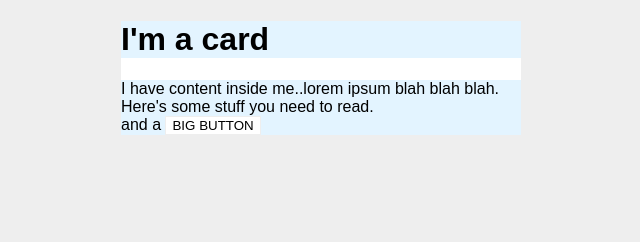
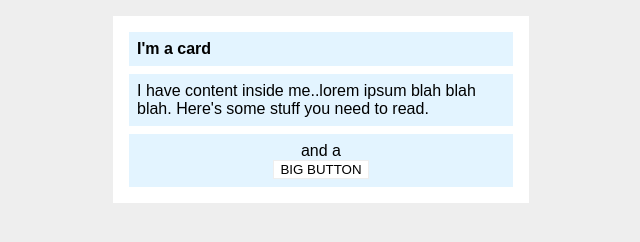
Before and after one commit to Kody971/The-Odin-Project, a plain HTML site: page css-exercises/foundations/block-and-inline/02-margin-and-padding-2/index.html in a window 1280 px wide. Shown: the whole page, without its empty margins (319-959 px from the left). Drawn offline with Linux system fonts and the light colour scheme.

Commit message:
Finish challenge block and inline

```diff
--- a/css-exercises/foundations/block-and-inline/02-margin-and-padding-2/style.css
+++ b/css-exercises/foundations/block-and-inline/02-margin-and-padding-2/style.css
@@ -7,21 +7,33 @@ body {
   width: 400px;
   background: #fff;
   margin: 16px auto;
+  padding: 8px;
 }
 
 .title {
   background: #e3f4ff;
+  margin: 8px;
+  font-size: 16px;
+  padding: 8px;
 }
 
 .content {
   background: #e3f4ff;
+  margin: 8px;
+  padding: 8px;
 }
 
 .button-container {
   background: #e3f4ff;
+  margin: 8px;
+  text-align: center;
+  padding: 8px;
 }
 
 button {
   background: white;
   border: 1px solid #eee;
+  display: block;
+  align-items: center;
+  margin: auto;
 }
```
Also changed, not shown: css-exercises/foundations/block-and-inline/01-margin-and-padding-1/style.css (+5 -5 lines).
